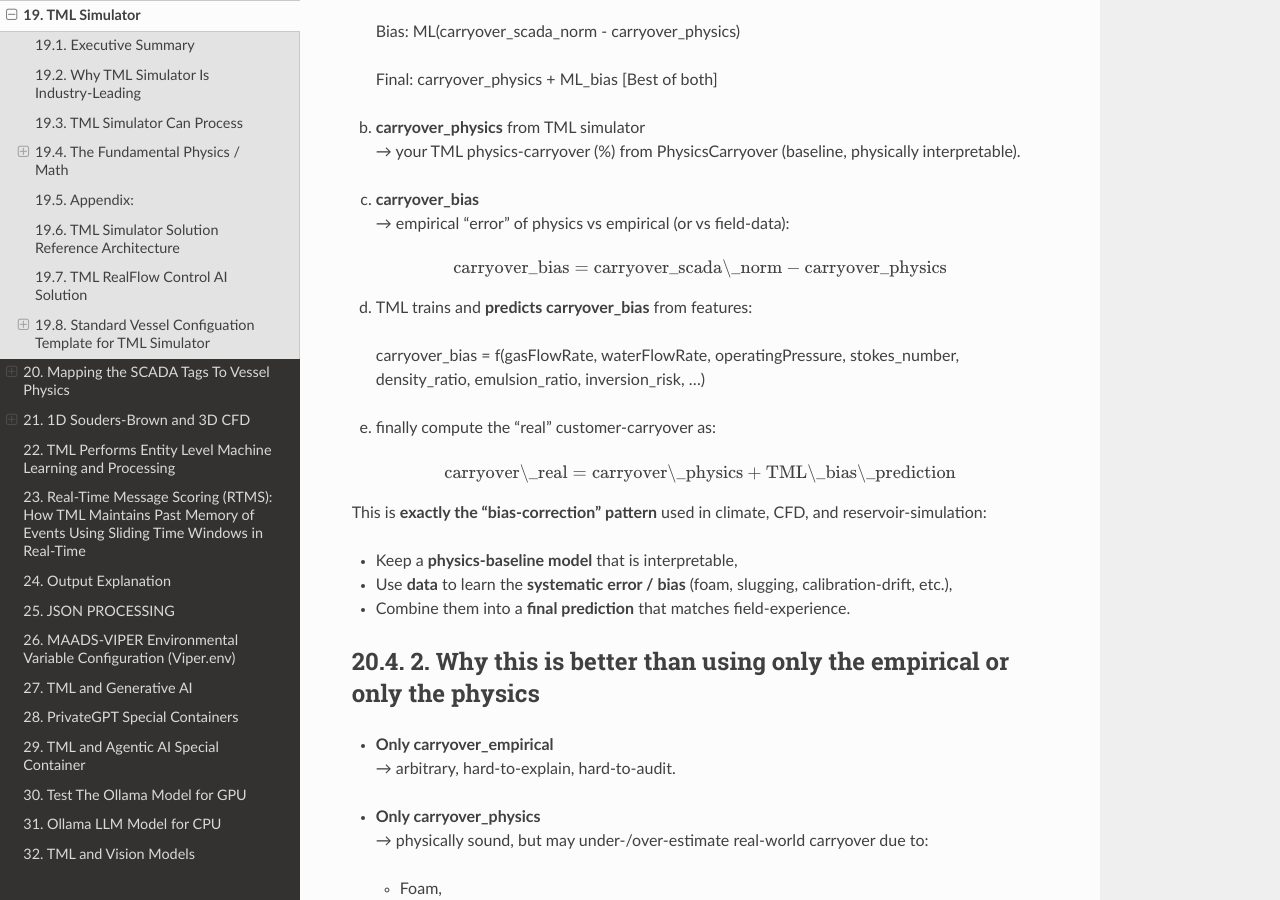
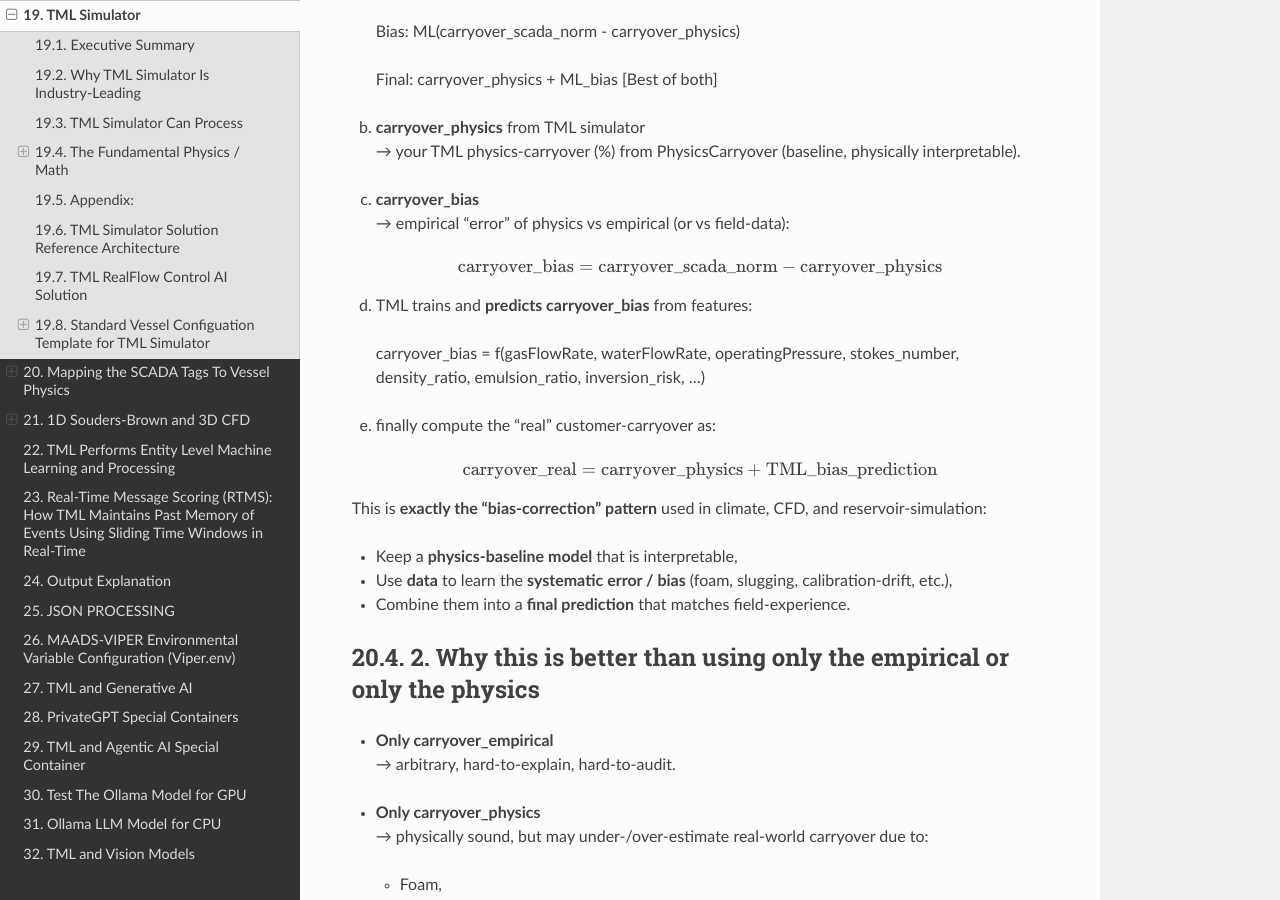
Before and after one commit to smaurice101/readthedocs, a Sphinx documentation site: the page built from docs/source/tmlsimulator.rst, in a window 1280 px wide and 900 px high, scrolled down 18735 px. Built offline with Sphinx 7.4.7 and the Read the Docs theme 3.1.0, drawn with Linux system fonts in a browser that asks for light colours; pages that are not in the unit, such as notebooks, are missing from menus; some of the changed text lies outside the part shown.

```diff
--- a/docs/source/tmlsimulator.rst
+++ b/docs/source/tmlsimulator.rst
@@ -1043,7 +1043,7 @@ c. | **carryover_bias**
 
 .. math::
 
-   \text{carryover_bias} = \text{carryover_scada\_norm} - \text{carryover_physics}
+   \text{carryover_bias} = \text{carryover_scada_norm} - \text{carryover_physics}
 
 d. TML trains and **predicts carryover_bias** from features:
 
@@ -1056,7 +1056,7 @@ e. finally compute the “real” customer‑carryover as:
 
 .. math::
 
-   \text{carryover\_real} = \text{carryover\_physics} + \text{TML\_bias\_prediction}
+   \text{carryover_real} = \text{carryover_physics} + \text{TML_bias_prediction}
 
 This is **exactly the “bias‑correction” pattern** used in climate, CFD,
 and reservoir‑simulation:
```
